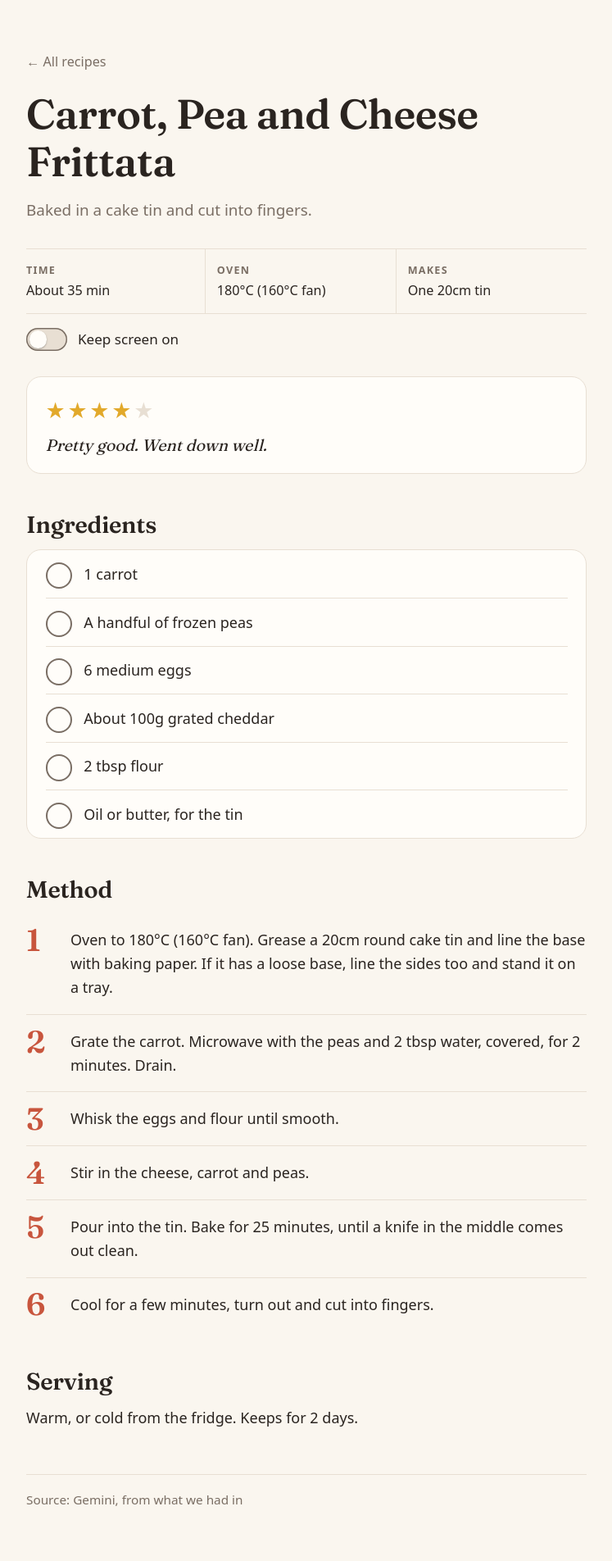
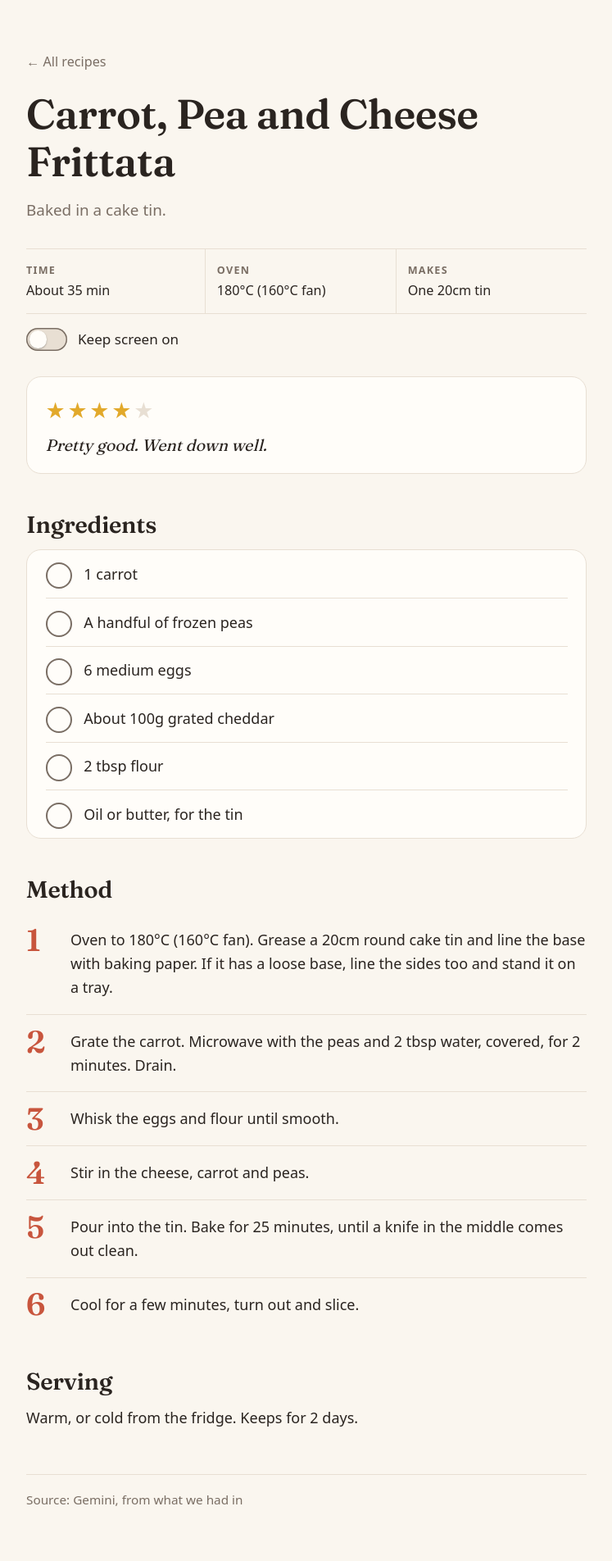
Before and after one commit to steelwalrus/t-recipes, a Jekyll site: the page built from _recipes/carrot-pea-and-cheese-frittata.md, in a window 1280 px wide. Shown: the whole page at 82% size, without its empty margins (266-1013 px from the left). Built offline with Jekyll 4.4.1, drawn with Linux system fonts in a browser that asks for light colours.

Commit message:
Drop cut into fingers from the frittata
Co-Authored-By: Claude Opus 5.5 <noreply@anthropic.com>
Claude-Session: https://claude.ai/code/session_01RmTwvh8KD7gVJUEfwD1iwD

```diff
--- a/_recipes/carrot-pea-and-cheese-frittata.md
+++ b/_recipes/carrot-pea-and-cheese-frittata.md
@@ -1,6 +1,6 @@
 ---
 title: Carrot, Pea and Cheese Frittata
-summary: Baked in a cake tin and cut into fingers.
+summary: Baked in a cake tin.
 added: 2026-11-01
 time: About 35 min
 oven: 180°C (160°C fan)
@@ -26,7 +26,7 @@ verdict: Pretty good. Went down well.
 3. Whisk the eggs and flour until smooth.
 4. Stir in the cheese, carrot and peas.
 5. Pour into the tin. Bake for 25 minutes, until a knife in the middle comes out clean.
-6. Cool for a few minutes, turn out and cut into fingers.
+6. Cool for a few minutes, turn out and slice.
 
 ## Serving
 
```
